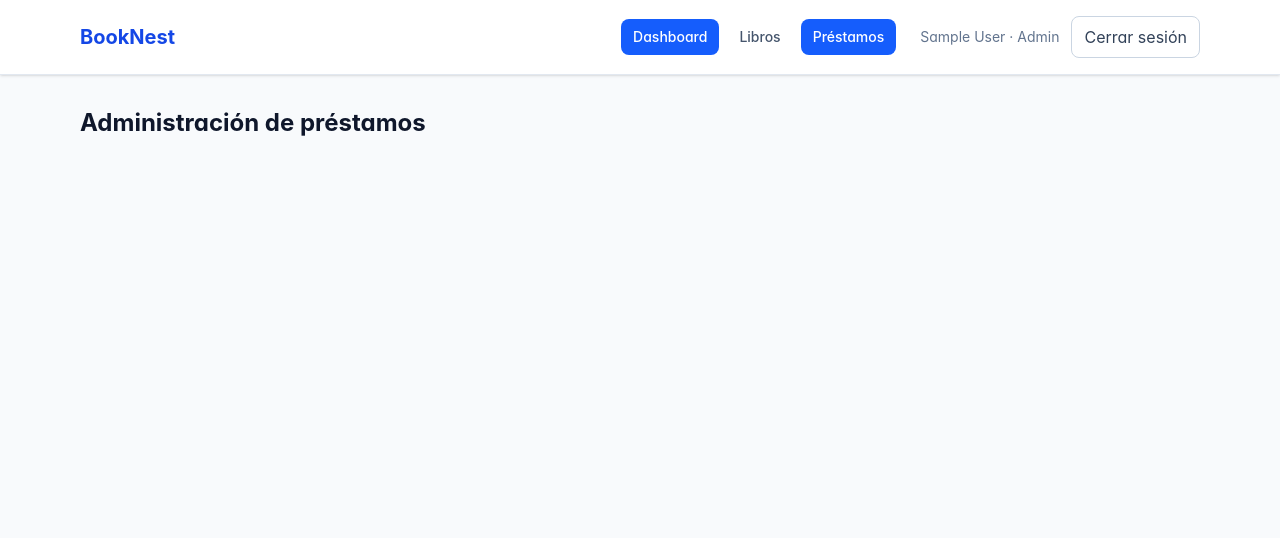
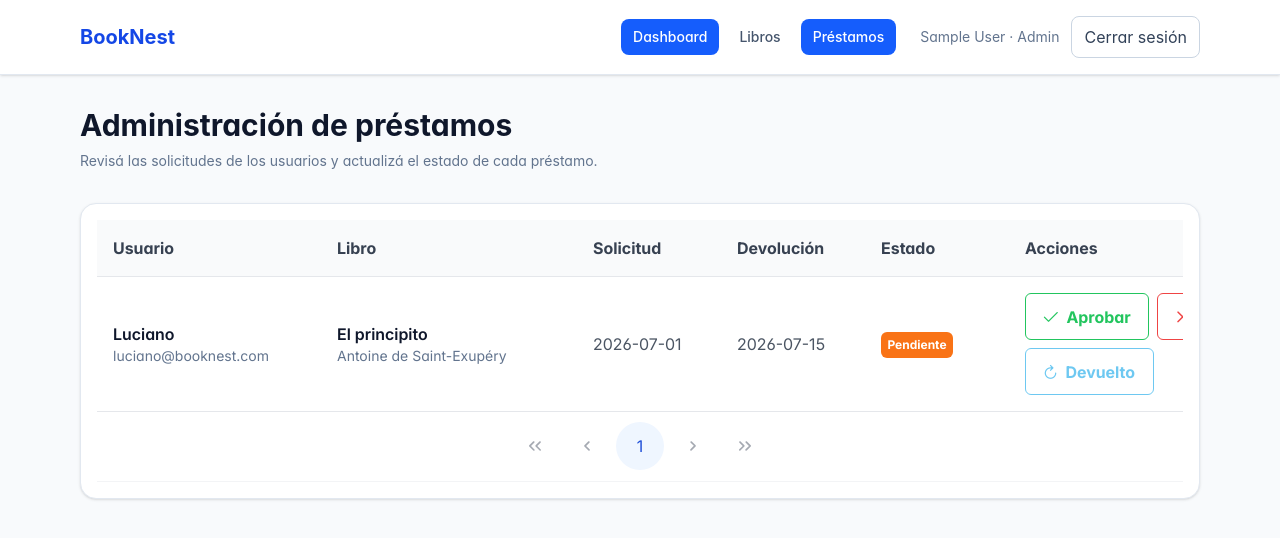
Before and after one commit to LucianoGauna/booknest-react, a React (Vite) app: page /admin/prestamos in a window 1280 px wide. Shown: the top 538 px of the page. Built offline with nearby package versions, Linux system fonts and the light colour scheme; sample sign-in values are in the browser's storage.

Commit message:
feat: add LoanStatusTag component and integrate it into AdminPrestamos page

```diff
--- /dev/null
+++ b/src/components/LoanStatusTag.jsx
@@ -0,0 +1,25 @@
+import { Tag } from "primereact/tag";
+
+function getStatusSeverity(status) {
+  if (status === "Pendiente") {
+    return "warning";
+  }
+
+  if (status === "Aprobado") {
+    return "success";
+  }
+
+  if (status === "Rechazado") {
+    return "danger";
+  }
+
+  if (status === "Devuelto") {
+    return "info";
+  }
+
+  return "secondary";
+}
+
+export default function LoanStatusTag({ status }) {
+  return <Tag value={status} severity={getStatusSeverity(status)} />;
+}
--- a/src/pages/AdminPrestamos.jsx
+++ b/src/pages/AdminPrestamos.jsx
@@ -1,3 +1,141 @@
+import { Button } from "primereact/button";
+import { Column } from "primereact/column";
+import { DataTable } from "primereact/datatable";
+import LoanStatusTag from "../components/LoanStatusTag";
+import PageHeader from "../components/PageHeader";
+import { users } from "../data/users";
+import { useLibrary } from "../context/useLibrary";
+
 export default function AdminPrestamos() {
-  return <h1 className="text-2xl font-bold">Administración de préstamos</h1>;
+  const { books, loans, updateLoanStatus } = useLibrary();
+
+  const loansWithDetails = loans.map((loan) => {
+    const book = books.find((item) => item.id === loan.bookId);
+    const user = users.find((item) => item.id === loan.userId);
+
+    return {
+      ...loan,
+      bookTitle: book?.title || "Libro eliminado",
+      bookAuthor: book?.author || "-",
+      userName: user?.name || "Usuario eliminado",
+      userEmail: user?.email || "-",
+    };
+  });
+
+  function userBodyTemplate(rowData) {
+    return (
+      <div>
+        <p className="font-semibold text-slate-900">{rowData.userName}</p>
+        <p className="text-sm text-slate-500">{rowData.userEmail}</p>
+      </div>
+    );
+  }
+
+  function bookBodyTemplate(rowData) {
+    return (
+      <div>
+        <p className="font-semibold text-slate-900">{rowData.bookTitle}</p>
+        <p className="text-sm text-slate-500">{rowData.bookAuthor}</p>
+      </div>
+    );
+  }
+
+  function statusBodyTemplate(rowData) {
+    return <LoanStatusTag status={rowData.status} />;
+  }
+
+  function actionsBodyTemplate(rowData) {
+    const isPending = rowData.status === "Pendiente";
+    const isApproved = rowData.status === "Aprobado";
+
+    return (
+      <div className="flex flex-wrap gap-2">
+        <Button
+          label="Aprobar"
+          icon="pi pi-check"
+          severity="success"
+          outlined
+          size="small"
+          disabled={!isPending}
+          onClick={() => updateLoanStatus(rowData.id, "Aprobado")}
+        />
+
+        <Button
+          label="Rechazar"
+          icon="pi pi-times"
+          severity="danger"
+          outlined
+          size="small"
+          disabled={!isPending}
+          onClick={() => updateLoanStatus(rowData.id, "Rechazado")}
+        />
+
+        <Button
+          label="Devuelto"
+          icon="pi pi-refresh"
+          severity="info"
+          outlined
+          size="small"
+          disabled={!isApproved}
+          onClick={() => updateLoanStatus(rowData.id, "Devuelto")}
+        />
+      </div>
+    );
+  }
+
+  return (
+    <section>
+      <PageHeader
+        title="Administración de préstamos"
+        description="Revisá las solicitudes de los usuarios y actualizá el estado de cada préstamo."
+      />
+
+      <div className="overflow-hidden rounded-2xl border border-slate-200 bg-white p-4 shadow-sm">
+        <DataTable
+          value={loansWithDetails}
+          paginator
+          rows={5}
+          emptyMessage="No hay préstamos registrados."
+          stripedRows
+          tableStyle={{ minWidth: "64rem" }}
+        >
+          <Column
+            header="Usuario"
+            body={userBodyTemplate}
+            style={{ minWidth: "14rem" }}
+          />
+
+          <Column
+            header="Libro"
+            body={bookBodyTemplate}
+            style={{ minWidth: "16rem" }}
+          />
+
+          <Column
+            field="requestDate"
+            header="Solicitud"
+            style={{ minWidth: "9rem" }}
+          />
+
+          <Column
+            field="returnDate"
+            header="Devolución"
+            style={{ minWidth: "9rem" }}
+          />
+
+          <Column
+            header="Estado"
+            body={statusBodyTemplate}
+            style={{ minWidth: "9rem" }}
+          />
+
+          <Column
+            header="Acciones"
+            body={actionsBodyTemplate}
+            style={{ minWidth: "22rem" }}
+          />
+        </DataTable>
+      </div>
+    </section>
+  );
 }
```
